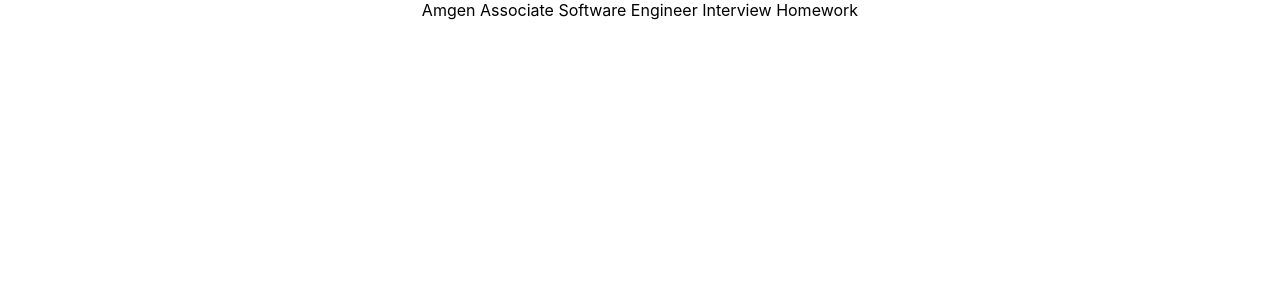
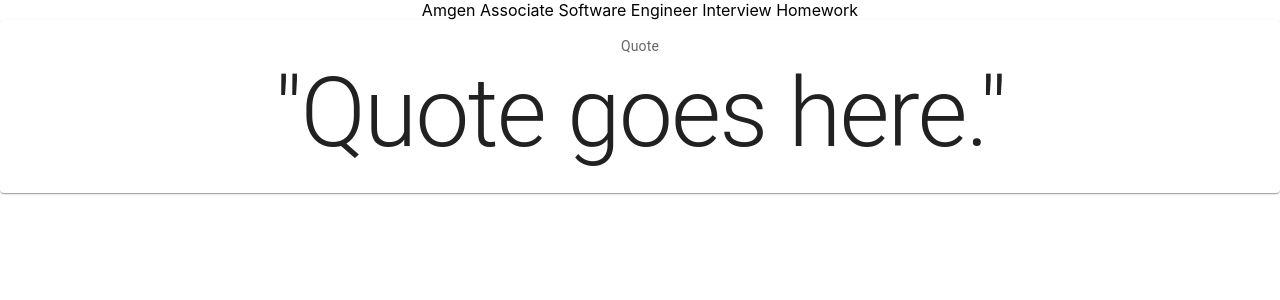
Before and after one commit to javiermelendrez1/Amgen-Interview-Homework, a React (Create React App) app in the folder amgen/: page / in a window 1280 px wide. Shown: the top 300 px of the page. Built offline with nearby package versions, Linux system fonts and the light colour scheme.

Commit message:
created flashcard component

```diff
--- a/amgen/src/App.js
+++ b/amgen/src/App.js
@@ -1,9 +1,11 @@
 import './App.css';
-
+//import my components
+import FlashCard from './components/FlashCard/FlashCard';
 function App() {
   return (
     <div className="App">
         Amgen Associate Software Engineer Interview Homework
+        <FlashCard />
     </div>
   );
 }
--- a/amgen/src/components/FlashCard/FlashCard.js
+++ b/amgen/src/components/FlashCard/FlashCard.js
@@ -1 +1,22 @@
 import React from 'react';
+//import material ui components
+import Card from '@mui/material/Card';
+import CardContent from '@mui/material/CardContent';
+import Typography from '@mui/material/Typography';
+
+const FlashCard = () => {
+    return (
+        <Card sx={{minWidth: 275}}>
+            <CardContent>
+                <Typography sx={{ fontSize: 14}} color="text.secondary">
+                    Quote
+                </Typography>
+                <Typography variant="h1">
+                    "Quote goes here."
+                </Typography>
+            </CardContent>
+        </Card>
+    );
+}
+
+export default FlashCard;
```
